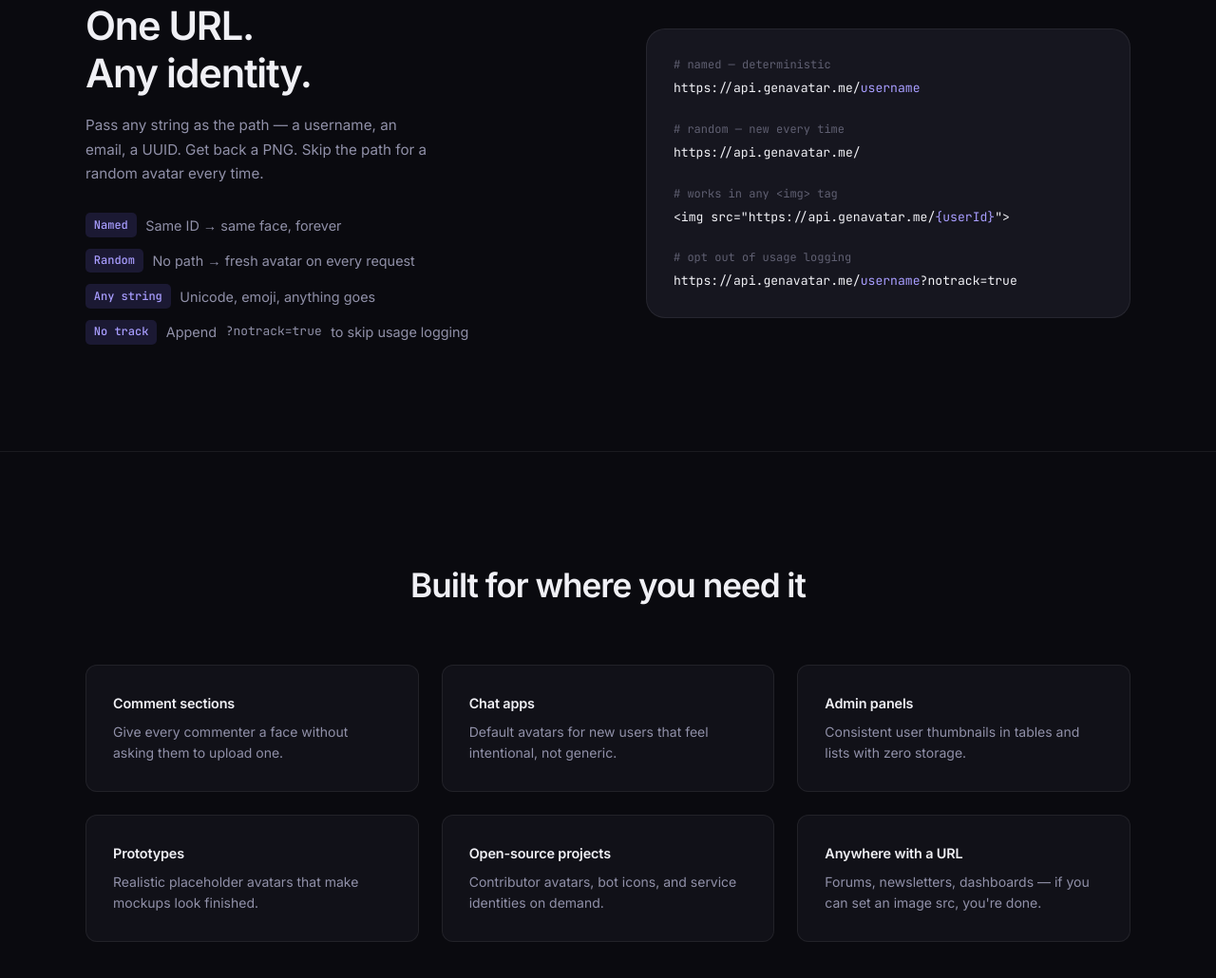
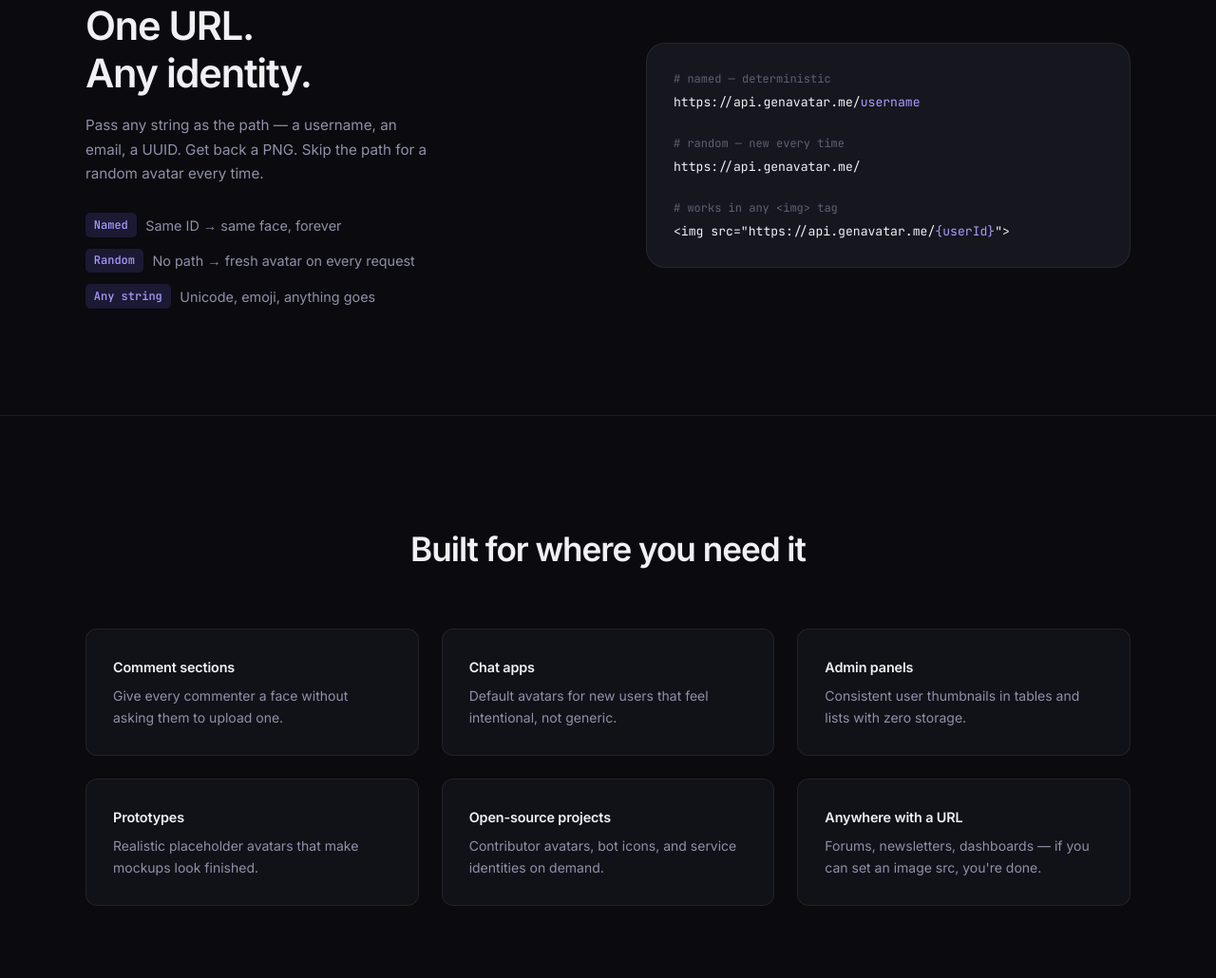
Before and after one commit to Accelery/avatars, a plain HTML site: page public/index.html in a window 1280 px wide. Shown: the part 949-1979 px from the top of the page at 95% size. Drawn offline with Linux system fonts and the light colour scheme.

Commit message:
remove usage logging options from API documentation

```diff
--- a/public/index.html
+++ b/public/index.html
@@ -199,8 +199,6 @@
           <li><span class="tag">Named</span> Same ID → same face, forever</li>
           <li><span class="tag">Random</span> No path → fresh avatar on every request</li>
           <li><span class="tag">Any string</span> Unicode, emoji, anything goes</li>
-          <li><span class="tag">No&nbsp;track</span> Append <code>?notrack=true</code> to skip usage
-            logging</li>
         </ul>
       </div>
       <div class="api-code-block">
@@ -216,10 +214,6 @@
           <span class="code-comment"># works in any &lt;img&gt; tag</span>
           <code>&lt;img src="https://api.genavatar.me/<span
                   class="code-hl">&#123;userId&#125;</span>"&gt;</code>
-        </div>
-        <div class="code-row">
-          <span class="code-comment"># opt out of usage logging</span>
-          <code>https://api.genavatar.me/<span class="code-hl">username</span>?notrack=true</code>
         </div>
       </div>
     </div>
```
